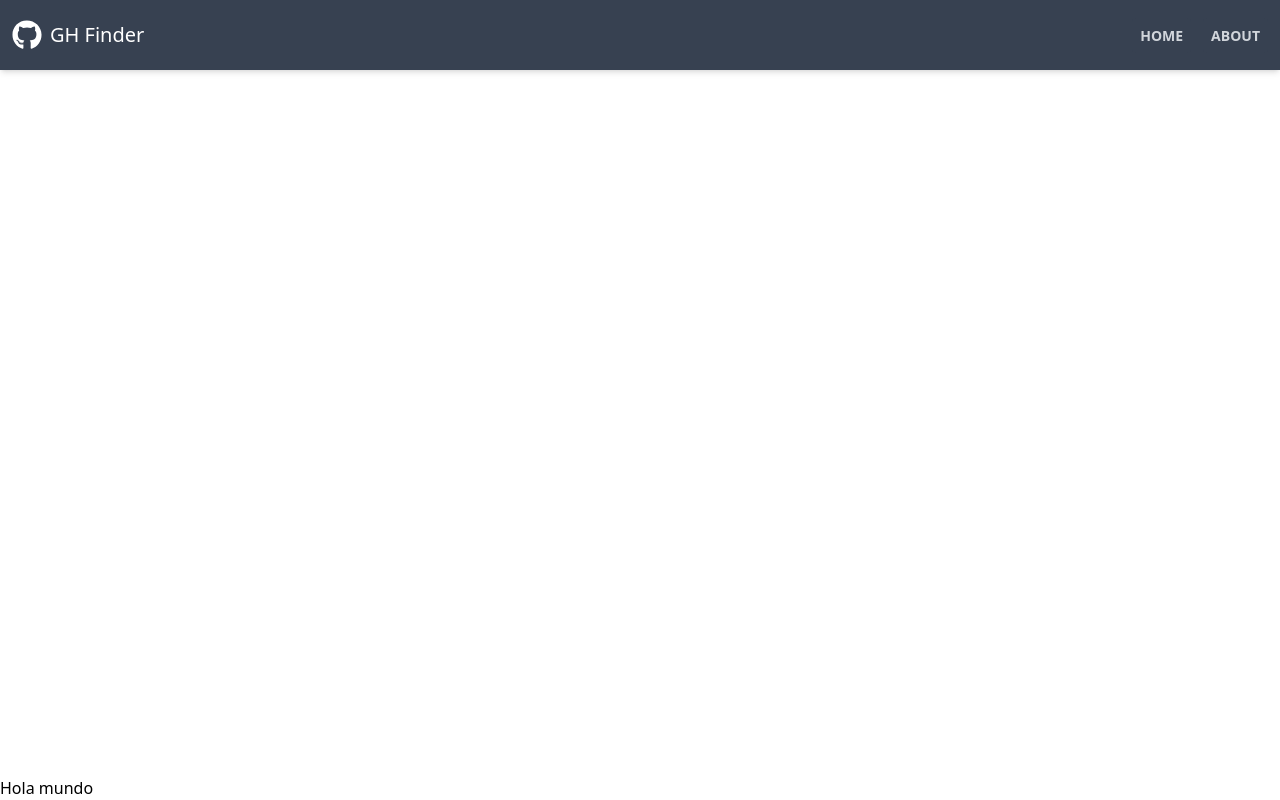
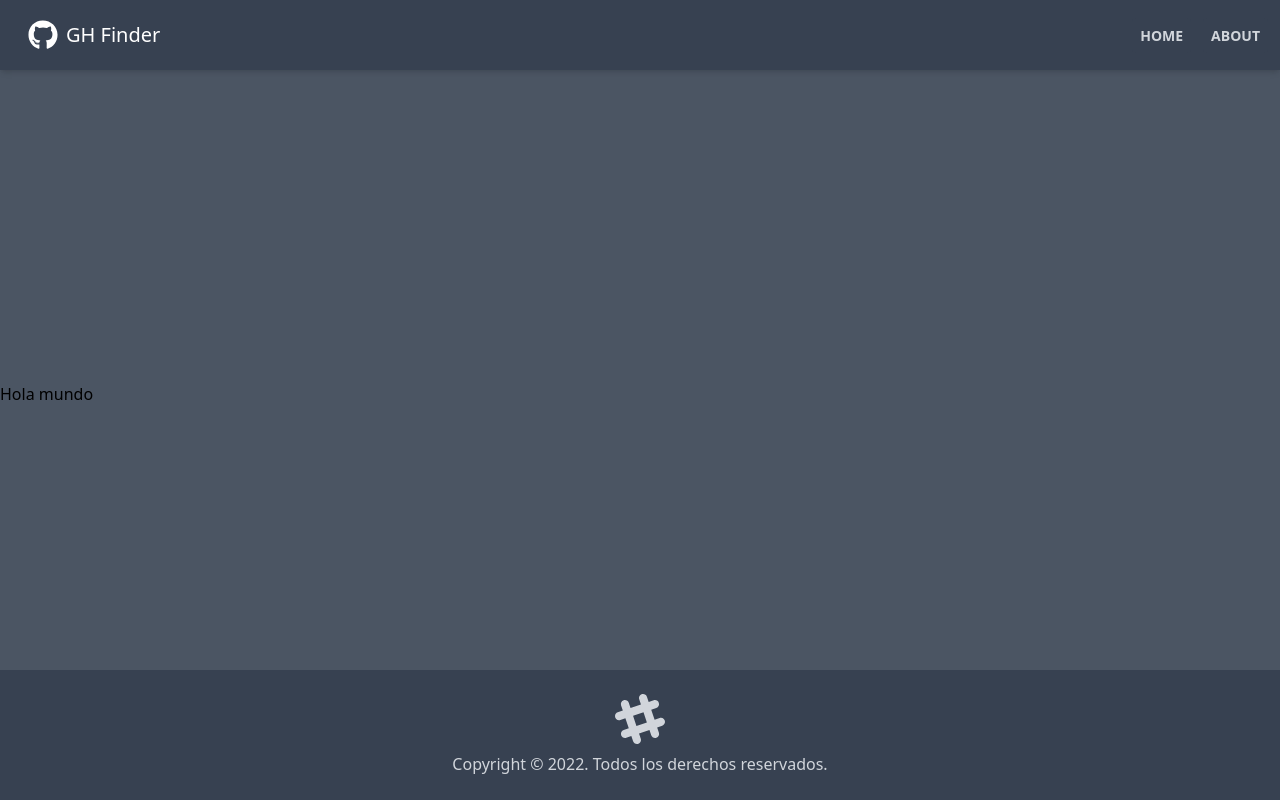
Before and after one commit to jisazamp/github-finder-app, a React (Create React App) app: page / in a window 1280 px wide. Built offline with nearby package versions, Linux system fonts and the light colour scheme.

Commit message:
Added the Footer component

```diff
--- a/src/App.js
+++ b/src/App.js
@@ -1,10 +1,12 @@
 import Navbar from './components/layout/Navbar';
+import Footer from './components/layout/Footer';
 
 const App = () => {
   return (
-    <div className='flex flex-col justify-between h-screen'>
+    <div className='flex flex-col justify-between h-screen bg-gray-600'>
       <Navbar />
-      <main>Hola mundo</main>
+      <main className='container mx-auto'>Hola mundo</main>
+      <Footer />
     </div>
   );
 };
--- /dev/null
+++ b/src/components/layout/Footer.jsx
@@ -0,0 +1,24 @@
+const Footer = () => {
+  const footerYear = new Date().getFullYear();
+
+  return (
+    <footer className='p-6 text-gray-300 bg-gray-700'>
+      <div className='flex flex-col items-center justify-center space-y-2'>
+        <svg
+          width='50'
+          height='50'
+          viewBox='0 0 24 24'
+          xmlns='http://www.w3.org/2000/svg'
+          fillRule='evenodd'
+          clipRule='evenodd'
+          className='inline-block fill-current'
+        >
+          <path d='M22.672 15.226l-2.432.811.841 2.515c.33 1.019-.209 2.127-1.23 2.456-1.15.325-2.148-.321-2.463-1.226l-.84-2.518-5.013 1.677.84 2.517c.391 1.203-.434 2.542-1.831 2.542-.88 0-1.601-.564-1.86-1.314l-.842-2.516-2.431.809c-1.135.328-2.145-.317-2.463-1.229-.329-1.018.211-2.127 1.231-2.456l2.432-.809-1.621-4.823-2.432.808c-1.355.384-2.558-.59-2.558-1.839 0-.817.509-1.582 1.327-1.846l2.433-.809-.842-2.515c-.33-1.02.211-2.129 1.232-2.458 1.02-.329 2.13.209 2.461 1.229l.842 2.515 5.011-1.677-.839-2.517c-.403-1.238.484-2.553 1.843-2.553.819 0 1.585.509 1.85 1.326l.841 2.517 2.431-.81c1.02-.33 2.131.211 2.461 1.229.332 1.018-.21 2.126-1.23 2.456l-2.433.809 1.622 4.823 2.433-.809c1.242-.401 2.557.484 2.557 1.838 0 .819-.51 1.583-1.328 1.847m-8.992-6.428l-5.01 1.675 1.619 4.828 5.011-1.674-1.62-4.829z'></path>
+        </svg>
+        <p>Copyright &copy; {footerYear}. Todos los derechos reservados.</p>
+      </div>
+    </footer>
+  );
+};
+
+export default Footer;
--- a/src/components/layout/Navbar.jsx
+++ b/src/components/layout/Navbar.jsx
@@ -5,7 +5,7 @@
 const Navbar = ({ title }) => {
   return (
     <nav className='flex items-center w-full px-3 py-5 mb-12 space-x-3 text-gray-300 bg-gray-700 shadow-md'>
-      <div className='container flex items-center mx-auto space-x-2'>
+      <div className='container flex items-center ml-4 space-x-2'>
         <FaGithub className='text-3xl text-white' />
         <Link to='/' className='text-xl text-white'>
           {title}
```
